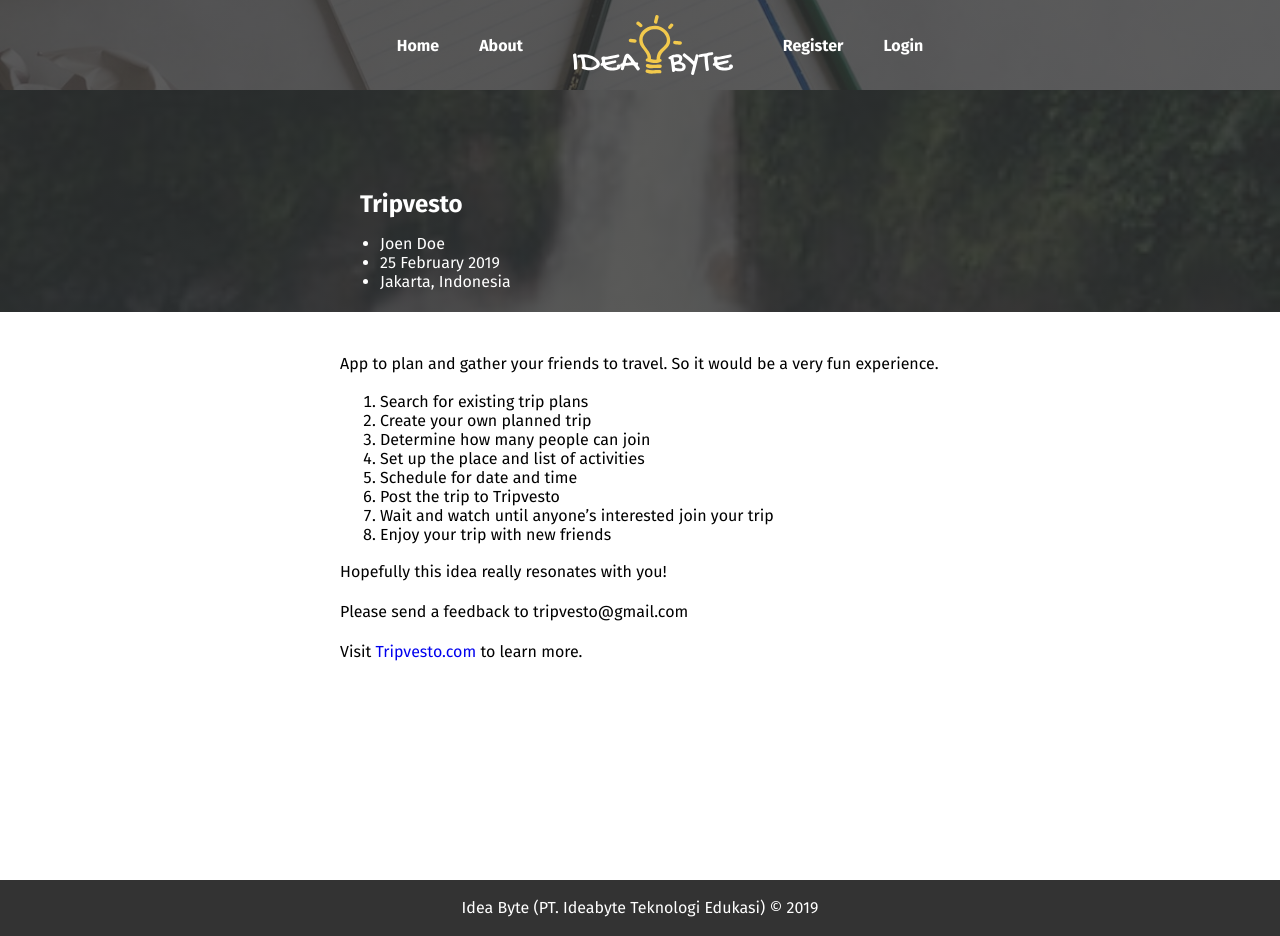
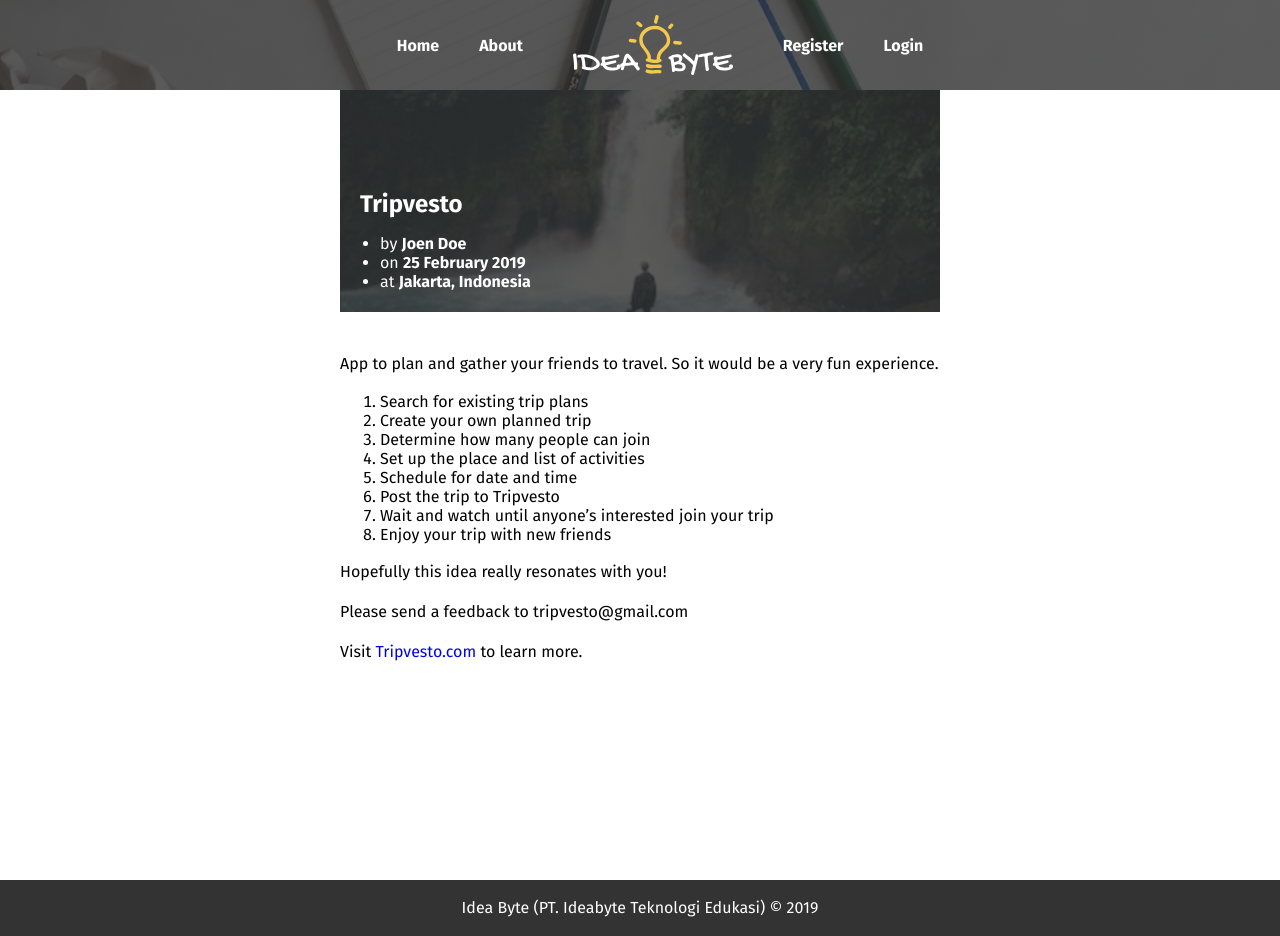
Before and after one commit to bearmentor-community/ideabyte-frontend, a React (Create React App) app: page /ideas/1 in a window 1280 px wide. Built offline with nearby package versions, Linux system fonts and the light colour scheme; no server answers; what bson-objectid would draw is missing.

Commit message:
Improve styling sizes and images

```diff
--- a/src/components/Content.js
+++ b/src/components/Content.js
@@ -3,15 +3,17 @@
 import styled from '@emotion/styled'
 
 const Main = styled.main`
+  display: flex;
+  justify-content: center;
   margin: 0 auto;
   flex: 1;
 
-  @media all and (min-width: 1024px) and (max-width: 1280px) {
+  @media all and (min-width: 1024px) {
     width: ${props => (props.width ? props.width : '1000px')};
   }
 
   @media all and (min-width: 768px) and (max-width: 1024px) {
-    width: 800px;
+    width: 600px;
   }
 
   @media all and (min-width: 480px) and (max-width: 768px) {
@@ -19,7 +21,7 @@
   }
 
   @media all and (max-width: 480px) {
-    width: 480px;
+    width: 400px;
   }
 `
 
--- a/src/components/FilePicker.js
+++ b/src/components/FilePicker.js
@@ -29,9 +29,7 @@
           onError={handleError} // preconfigured
           preload={true}
           render={({ onPick }) => (
-            <div>
-              <ButtonUpload onClick={onPick}>Pick Images</ButtonUpload>
-            </div>
+            <ButtonUpload onClick={onPick}>Pick Images</ButtonUpload>
           )}
         />
       )}
--- a/src/components/FormLogin.js
+++ b/src/components/FormLogin.js
@@ -1,4 +1,4 @@
-import React from 'react'
+import React, { useState } from 'react'
 import { connect } from 'react-redux'
 
 import Heading from './Heading'
@@ -7,6 +7,7 @@
 import Span from './Span'
 
 import {
+  Form,
   FormContent,
   FormFieldSet,
   Label,
@@ -16,24 +17,32 @@
 } from './FormStyledComponents'
 
 const FormLogin = props => {
-  return (
-    <form
-      onSubmit={event => {
+  const [email, setEmail] = useState('')
+  const [password, setPassword] = useState('')
+
+  const onSubmit = event => {
+    // Prevent page reload because of form
     event.preventDefault()
 
-        // create action object
+    // create action object to be used in dispatch()
     const action = {
       type: 'LOGIN_USER',
       payload: {
-            email: 'email@example',
-            password: 'password'
+        email: email,
+        password: password
       }
     }
-        // dispatch action object to Redux
-        // call the reducer function's switch case from App.js
+    // dispatch action object to Redux reducer
+    // it calls the reducer function in App.js
     props.dispatch(action)
-      }}
-    >
+
+    // Set email & password to empty again
+    setEmail('')
+    setPassword('')
+  }
+
+  return (
+    <Form onSubmit={onSubmit}>
       <Heading size={2} scheme="light">
         Login to your account
       </Heading>
@@ -45,12 +54,24 @@
 
         <FormFieldSet>
           <Label>Your email address:</Label>
-          <Input type="email" placeholder="yourname@domain.com" />
+          <Input
+            type="email"
+            placeholder="yourname@domain.com"
+            onChange={event => {
+              setEmail(event.target.value)
+            }}
+          />
         </FormFieldSet>
 
         <FormFieldSet>
           <Label>Your password:</Label>
-          <Input type="password" placeholder="your_secret_passsword" />
+          <Input
+            type="password"
+            placeholder="your_secret_passsword"
+            onChange={event => {
+              setPassword(event.target.value)
+            }}
+          />
         </FormFieldSet>
 
         <InputSubmit
@@ -76,7 +97,7 @@
           </Link>
         </Extra>
       </FormContent>
-    </form>
+    </Form>
   )
 }
 
--- a/src/components/FormRegister.js
+++ b/src/components/FormRegister.js
@@ -6,6 +6,7 @@
 import Span from './Span'
 
 import {
+  Form,
   FormContent,
   FormFieldSet,
   Label,
@@ -16,7 +17,7 @@
 
 const FormRegister = () => {
   return (
-    <form
+    <Form
       onSubmit={event => {
         event.preventDefault()
       }}
@@ -70,7 +71,7 @@
           </Link>
         </Extra>
       </FormContent>
-    </form>
+    </Form>
   )
 }
 
--- a/src/components/FormStyledComponents.js
+++ b/src/components/FormStyledComponents.js
@@ -1,4 +1,8 @@
 import styled from '@emotion/styled'
+
+export const Form = styled.form`
+  width: 400px;
+`
 
 export const FormContent = styled.div`
   margin: 30px;
--- a/src/components/PostEditor.js
+++ b/src/components/PostEditor.js
@@ -1,4 +1,4 @@
-import React from 'react'
+import React, { Fragment } from 'react'
 import { EditorState, convertToRaw } from 'draft-js'
 import { Editor } from 'react-draft-wysiwyg'
 import draftToHtml from 'draftjs-to-html'
@@ -24,7 +24,7 @@
 
   render() {
     return (
-      <div>
+      <Fragment>
         <Editor
           // editorState={this.state.editorState}
           toolbarClassName="rdw-editor-toolbar"
@@ -40,7 +40,7 @@
             convertToRaw(this.state.editorState.getCurrentContent())
           )}
         />
-      </div>
+      </Fragment>
     )
   }
 }
--- /dev/null
+++ b/src/layouts/Center.js
@@ -0,0 +1,10 @@
+import React from 'react'
+import styled from '@emotion/styled'
+
+const StyledCenter = styled.div``
+
+const Center = ({ children }) => {
+  return <StyledCenter>{children}</StyledCenter>
+}
+
+export default Center
--- a/src/pages/About.js
+++ b/src/pages/About.js
@@ -3,6 +3,8 @@
 
 import PageSpecial from '../layouts/PageSpecial'
 import Meta from '../layouts/Meta'
+import Center from '../layouts/Center'
+
 import Heading from '../components/Heading'
 import HorizontalRule from '../components/HorizontalRule'
 
@@ -22,9 +24,12 @@
   return (
     <PageSpecial>
       <Meta title="About Us" />
+
+      <Center>
         <Heading size={2} scheme="light">
           About Idea Byte
         </Heading>
+
         <Sections>
           <Section>
             <p>
@@ -33,8 +38,8 @@
               </span>
               Idea Byte helps ideators, innovators, developers, and any other
               humans to find and share ideas for inspiration. To date, there has
-            been plenty of ideas — big and small — have come to be shared in the
-            community.
+              been plenty of ideas — big and small — have come to be shared in
+              the community.
             </p>
             <p>
               Welcome to{' '}
@@ -62,14 +67,15 @@
               </a>
             </p>
             <p>
-            We use Git, GitHub, Figma, VS Code, HTML5, CSS3, JavaScript, React,
-            React Hot Reload, React Router, React Helmet, Emotion, Redux,
-            Netlify, Node.js, Express, MongoDB, Mongoose, MySQL, Knex.js,
-            Objection.js, Heroku, Google Cloud Platform, and variety of other
-            tools on Linux and macOS.
+              We use Git, GitHub, Figma, VS Code, HTML5, CSS3, JavaScript,
+              React, React Hot Reload, React Router, React Helmet, Emotion,
+              Redux, Netlify, Node.js, Express, MongoDB, Mongoose, MySQL,
+              Knex.js, Objection.js, Heroku, Google Cloud Platform, and variety
+              of other tools on Linux and macOS.
             </p>
           </Section>
         </Sections>
+      </Center>
     </PageSpecial>
   )
 }
--- a/src/pages/Explore.js
+++ b/src/pages/Explore.js
@@ -1,7 +1,9 @@
 import React from 'react'
 
+import PageSearch from '../layouts/PageSearch'
 import Meta from '../layouts/Meta'
-import PageSearch from '../layouts/PageSearch'
+import Center from '../layouts/Center'
+
 import IdeaCards from '../components/IdeaCards'
 import Heading from '../components/Heading'
 
@@ -9,10 +11,13 @@
   return (
     <PageSearch>
       <Meta title="Explore Ideas" />
-      <Heading size={2} scheme="light">
-        Explore Ideas
-      </Heading>
-      <IdeaCards amount={9} />
+
+      <Center>
+        <Heading size={2} scheme="light">
+          Explore Ideas
+        </Heading>
+        <IdeaCards amount={9} />
+      </Center>
     </PageSearch>
   )
 }
--- a/src/pages/Home.js
+++ b/src/pages/Home.js
@@ -1,14 +1,19 @@
 import React from 'react'
 
+import PageCTA from '../layouts/PageCTA'
 import Meta from '../layouts/Meta'
-import PageCTA from '../layouts/PageCTA'
+import Center from '../layouts/Center'
+
 import IdeaCards from '../components/IdeaCards'
 
 const Home = () => {
   return (
     <PageCTA>
       <Meta />
-      <IdeaCards amount={6} />
+
+      <Center>
+        <IdeaCards amount={6} />
+      </Center>
     </PageCTA>
   )
 }
--- a/src/pages/Idea.js
+++ b/src/pages/Idea.js
@@ -2,14 +2,15 @@
 import styled from '@emotion/styled'
 import ObjectID from 'bson-objectid'
 
+import PageSimple from '../layouts/PageSimple'
 import Meta from '../layouts/Meta'
-import PageSimple from '../layouts/PageSimple'
+import Center from '../layouts/Center'
 
 const IdeaCover = styled.section`
   margin-bottom: 40px;
   background: #333;
   background: linear-gradient(hsla(0, 0%, 20%, 0.8), hsla(0, 0%, 20%, 0.8)),
-    url('/assets/images/traveling.jpg') no-repeat center;
+    url(${props => props.image}) no-repeat center;
   background-size: cover;
   padding-top: 100px;
   padding-bottom: 5px;
@@ -45,6 +46,11 @@
   date: '25 February 2019',
   location: 'Jakarta, Indonesia',
   slug: 'tripvesto-trip-planner',
+  images: [
+    '/assets/images/traveling.jpg',
+    '/assets/images/traveling.jpg',
+    '/assets/images/traveling.jpg'
+  ],
   detail: `<p>
             App to plan and gather your friends to travel. So it would be a very
             fun experience.
@@ -72,19 +78,28 @@
     <PageSimple width="100%">
       <Meta title={item.title} />
 
-      <IdeaCover>
+      <Center>
+        {/* Cover image */}
+        <IdeaCover image={item.images[0]}>
+          {/* Actual content such as title, author, date, location */}
           <IdeaHeader>
             <IdeaHeading>{item.title}</IdeaHeading>
             <IdeaMeta>
-            <li>{item.author}</li>
-            <li>{item.date}</li>
-            <li>{item.location}</li>
+              <li>
+                by <b>{item.author}</b>
+              </li>
+              <li>
+                on <b>{item.date}</b>
+              </li>
+              <li>
+                at <b>{item.location}</b>
+              </li>
             </IdeaMeta>
           </IdeaHeader>
         </IdeaCover>
 
+        {/* Detailed description of the idea */}
         <Section>
-        <div>
           <p>
             App to plan and gather your friends to travel. So it would be a very
             fun experience.
@@ -105,8 +120,8 @@
             Visit <a href="https://tripvesto.com">Tripvesto.com</a> to learn
             more.
           </p>
-        </div>
         </Section>
+      </Center>
     </PageSimple>
   )
 }
```
Lines whose indentation alone changed are shown as unchanged.
